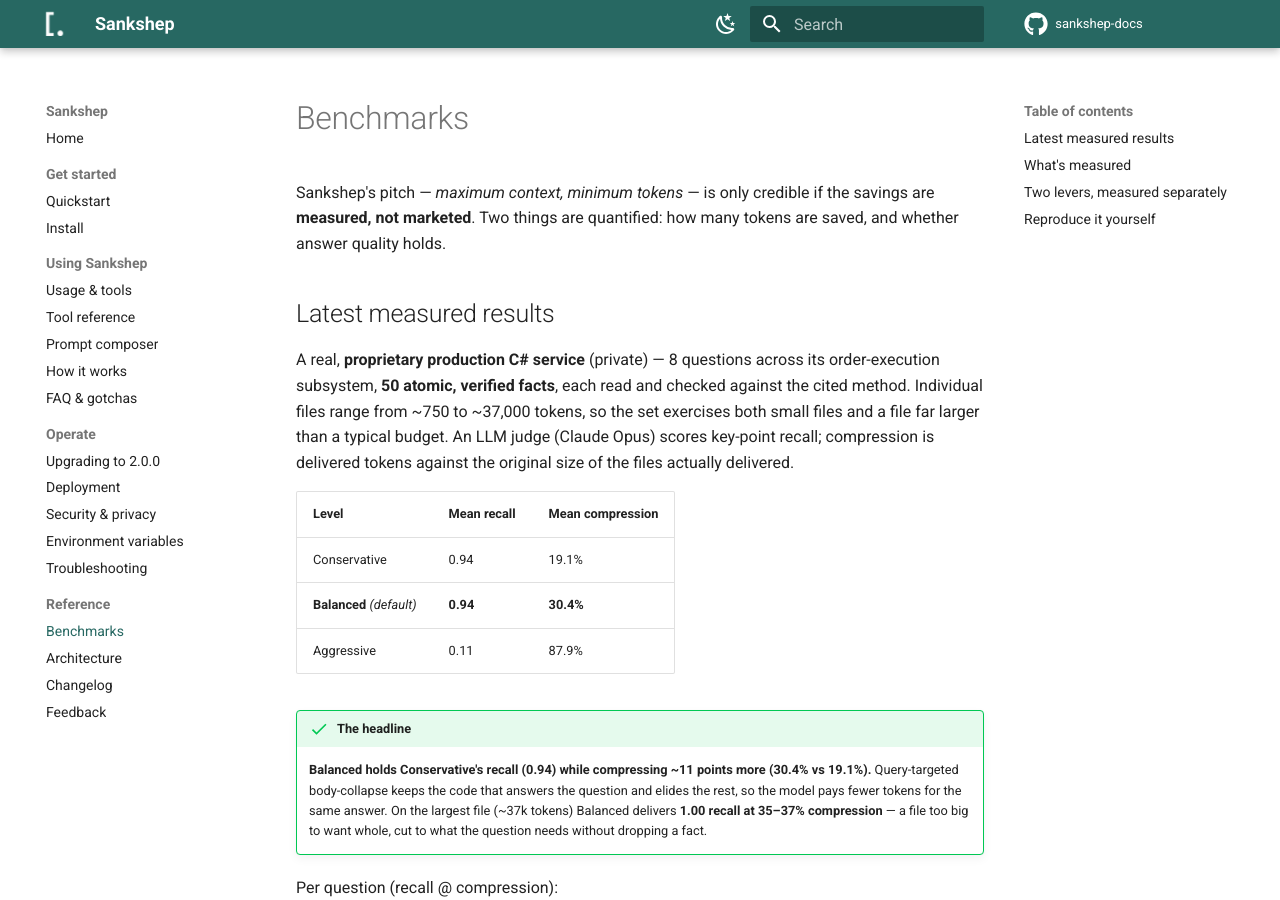
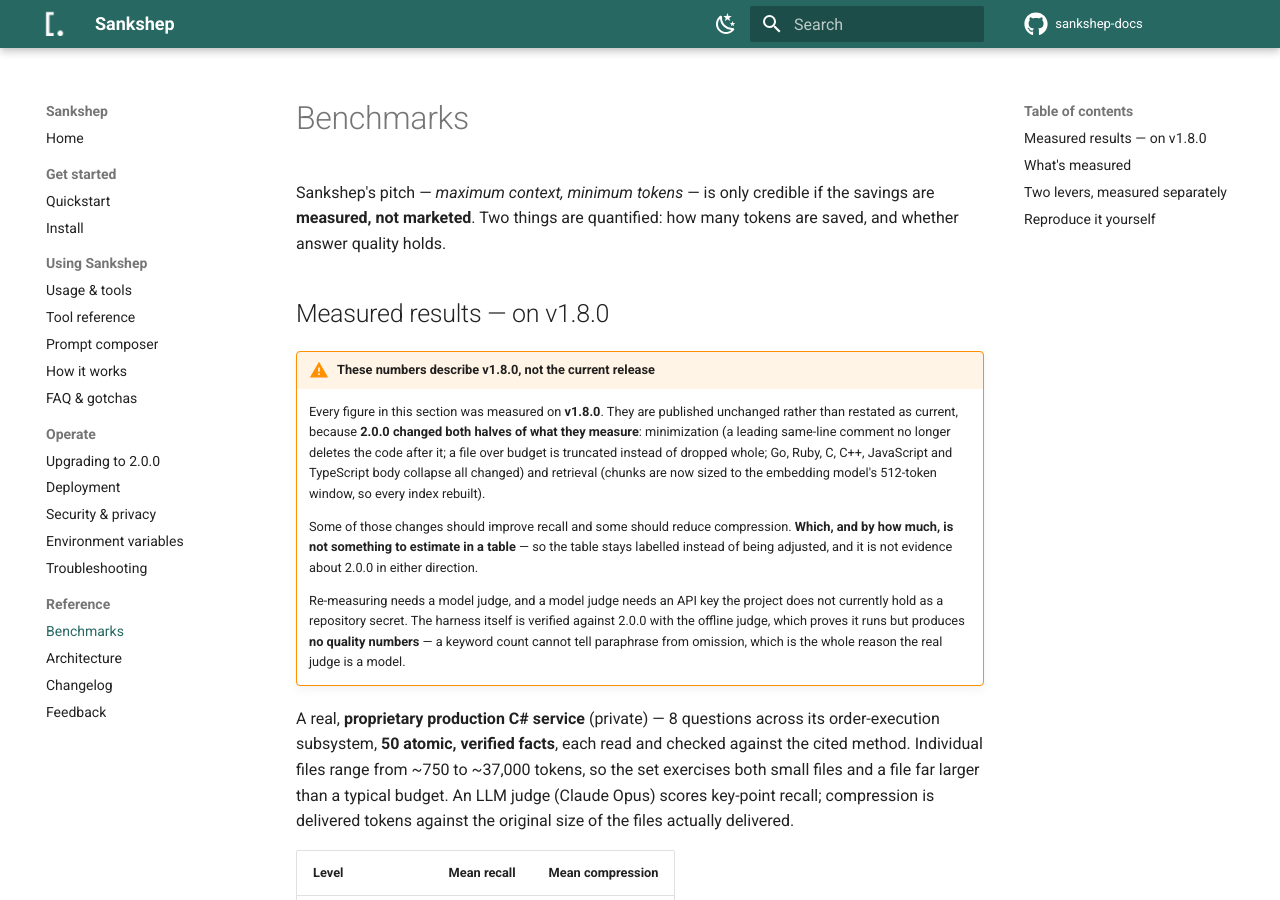
Before and after one commit to nitinpawar28/sankshep-docs, an MkDocs documentation site: the page built from docs/benchmarks.md, in a window 1280 px wide and 900 px high. Built offline with MkDocs 1.6.1 and Material for MkDocs 9.7.7, drawn with Linux system fonts in a browser that asks for light colours; comment, search, counter and statistics services are not loaded.

Commit message:
docs: label the benchmark table as v1.8.0 rather than restate it as current
The numbers were measured on v1.8.0 and 2.0.0 changed both halves of what they measure, so publishing
them as current would be the exact kind of claim this release spent itself removing.

Minimization changed: a leading same-line comment no longer deletes the code after it, a file over
budget is truncated instead of dropped whole, and body collapse changed for Go, Ruby, C, C++,
JavaScript and TypeScript. Retrieval changed: chunks are now sized to the embedding model's 512-token
window, so every index rebuilt.

Some of that should raise recall and some should lower compression. WHICH, AND BY HOW MUCH, IS NOT
SOMETHING TO ESTIMATE IN A TABLE - so the table is labelled and left alone rather than adjusted, and
the page says it is not evidence about 2.0.0 in either direction.

Re-measuring needs a model judge, and no ANTHROPIC_API_KEY secret exists on the repository - confirmed
rather than assumed: `gh api repos/swapnawat/sankshep/actions/secrets` lists only NUGET_USER. That is
operator item O-19, and the fallback the release plan specified for exactly this case is what this
commit does.

The harness itself IS verified against 2.0.0, with the offline judge, and the page says what that
proves and does not: it runs end to end, and a keyword count cannot tell paraphrase from omission.

Also removed the section's "Latest measured results" heading, which was the load-bearing word.

Co-Authored-By: Claude Opus 5 (1M context) <noreply@anthropic.com>

```diff
--- a/docs/benchmarks.md
+++ b/docs/benchmarks.md
@@ -3,7 +3,23 @@
 Sankshep's pitch — *maximum context, minimum tokens* — is only credible if the savings are **measured,
 not marketed**. Two things are quantified: how many tokens are saved, and whether answer quality holds.
 
-## Latest measured results
+## Measured results — on v1.8.0
+
+!!! warning "These numbers describe v1.8.0, not the current release"
+    Every figure in this section was measured on **v1.8.0**. They are published unchanged rather than
+    restated as current, because **2.0.0 changed both halves of what they measure**: minimization
+    (a leading same-line comment no longer deletes the code after it; a file over budget is truncated
+    instead of dropped whole; Go, Ruby, C, C++, JavaScript and TypeScript body collapse all changed) and
+    retrieval (chunks are now sized to the embedding model's 512-token window, so every index rebuilt).
+
+    Some of those changes should improve recall and some should reduce compression. **Which, and by how
+    much, is not something to estimate in a table** — so the table stays labelled instead of being
+    adjusted, and it is not evidence about 2.0.0 in either direction.
+
+    Re-measuring needs a model judge, and a model judge needs an API key the project does not currently
+    hold as a repository secret. The harness itself is verified against 2.0.0 with the offline judge,
+    which proves it runs but produces **no quality numbers** — a keyword count cannot tell paraphrase
+    from omission, which is the whole reason the real judge is a model.
 
 A real, **proprietary production C# service** (private) — 8 questions across its order-execution
 subsystem, **50 atomic, verified facts**, each read and checked against the cited method. Individual
```
